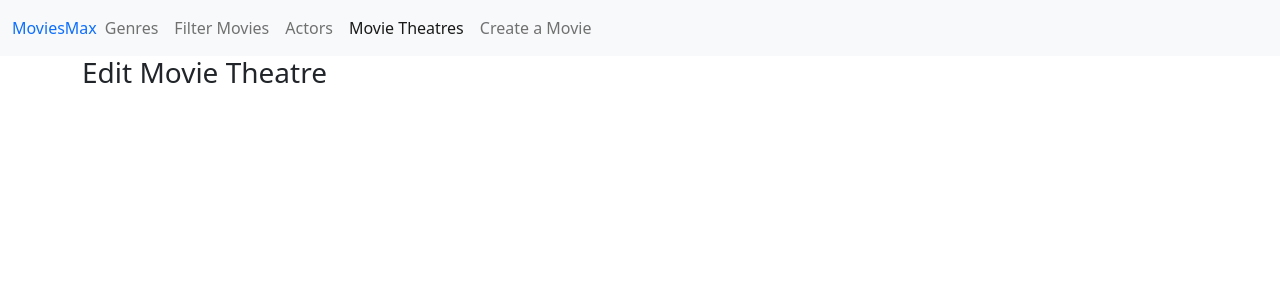
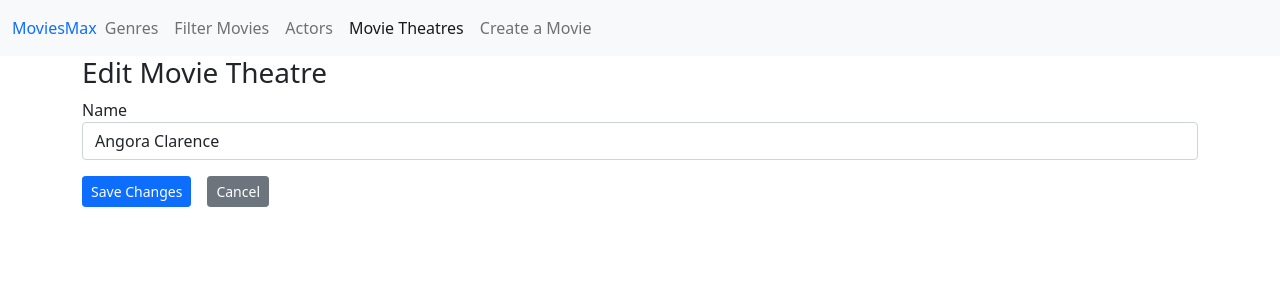
Before and after one commit to jsoftwares/moviesmax, a React (Create React App) app: page /movietheatres/edit in a window 1280 px wide. Shown: the top 300 px of the page. Built offline with nearby package versions, Linux system fonts and the light colour scheme.

Commit message:
add movie theatre  form with name field only

```diff
--- a/src/movietheatres/CreateMovieTheatre.tsx
+++ b/src/movietheatres/CreateMovieTheatre.tsx
@@ -1,7 +1,13 @@
+import MovieTheatreForm from "./MovieTheatreForm";
+
 export default function CreateMovieTheatre(){
     return (
         <>
             <h3>New Movie Theatre</h3>
+            <MovieTheatreForm
+                model={ {name: ''} }
+                onSubmit={ values => console.log(values) }
+            />
         </>
     );
 }
--- a/src/movietheatres/EditMovieTheatre.tsx
+++ b/src/movietheatres/EditMovieTheatre.tsx
@@ -1,7 +1,13 @@
+import MovieTheatreForm from "./MovieTheatreForm";
+
 export default function EditMovieTheatre(){
     return (
         <>
             <h3>Edit Movie Theatre</h3>
+            <MovieTheatreForm
+                model={ {name: 'Angora Clarence'} }
+                onSubmit={ values => console.log(values) }
+            />
         </>
     );
 }
--- a/src/movietheatres/MovieTheatreForm.tsx
+++ b/src/movietheatres/MovieTheatreForm.tsx
@@ -1,4 +1,6 @@
-import { Form, Formik } from "formik";
+import { Form, Formik, FormikHelpers } from "formik";
+import { Link } from "react-router-dom";
+import * as Yup from 'yup';
 import TextField from "../forms/TextField";
 import Button from "../utils/Button";
 import { movieTheatreCreationDTO } from "./movieTheatre.model.d";
@@ -6,11 +8,20 @@ import { movieTheatreCreationDTO } from "./movieTheatre.model.d";
 export default function movieTheatreForm(props: movieTheatreFormProps) {
 
     return (
-        <Formik>
+        <Formik
+            initialValues={props.model}
+            onSubmit={props.onSubmit}
+            validationSchema={ Yup.object({
+                name: Yup.string().required('This field is required').firstLetterUppercase()
+            })}
+        >
             { (formikProps) => (
                 <Form>
                     <TextField displayName="Name" field="name" />
-                    <Button>Save Changes</Button>
+                    <Button type='submit' disabled={ formikProps.isSubmitting }>
+                        Save Changes
+                    </Button>
+                    <Link className='btn btn-secondary btn-sm' to='/movietheatres'>Cancel</Link>
                 </Form>
             ) }
         </Formik>
@@ -20,4 +31,5 @@ export default function movieTheatreForm(props: movieTheatreFormProps) {
 
 interface movieTheatreFormProps {
     model: movieTheatreCreationDTO;
+    onSubmit(values: movieTheatreCreationDTO, actions: FormikHelpers<movieTheatreCreationDTO>): void;
 }
```
